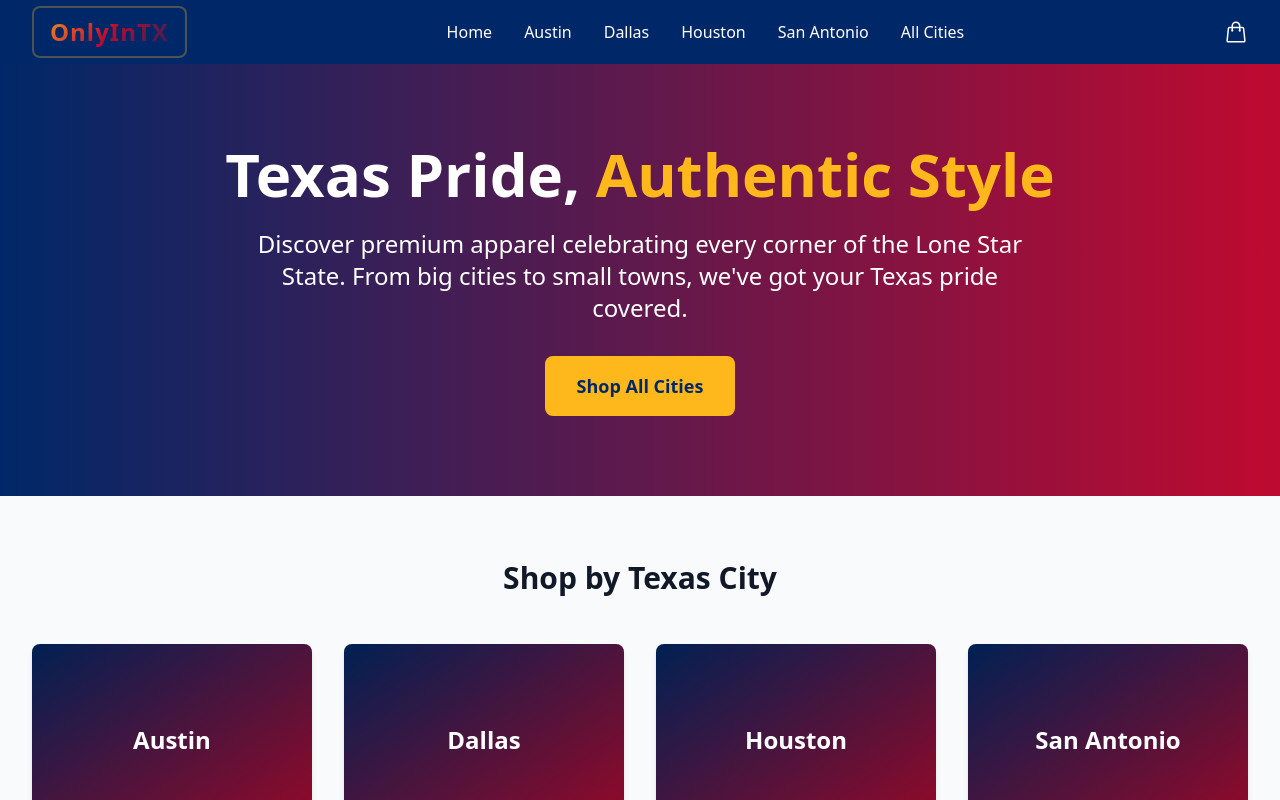
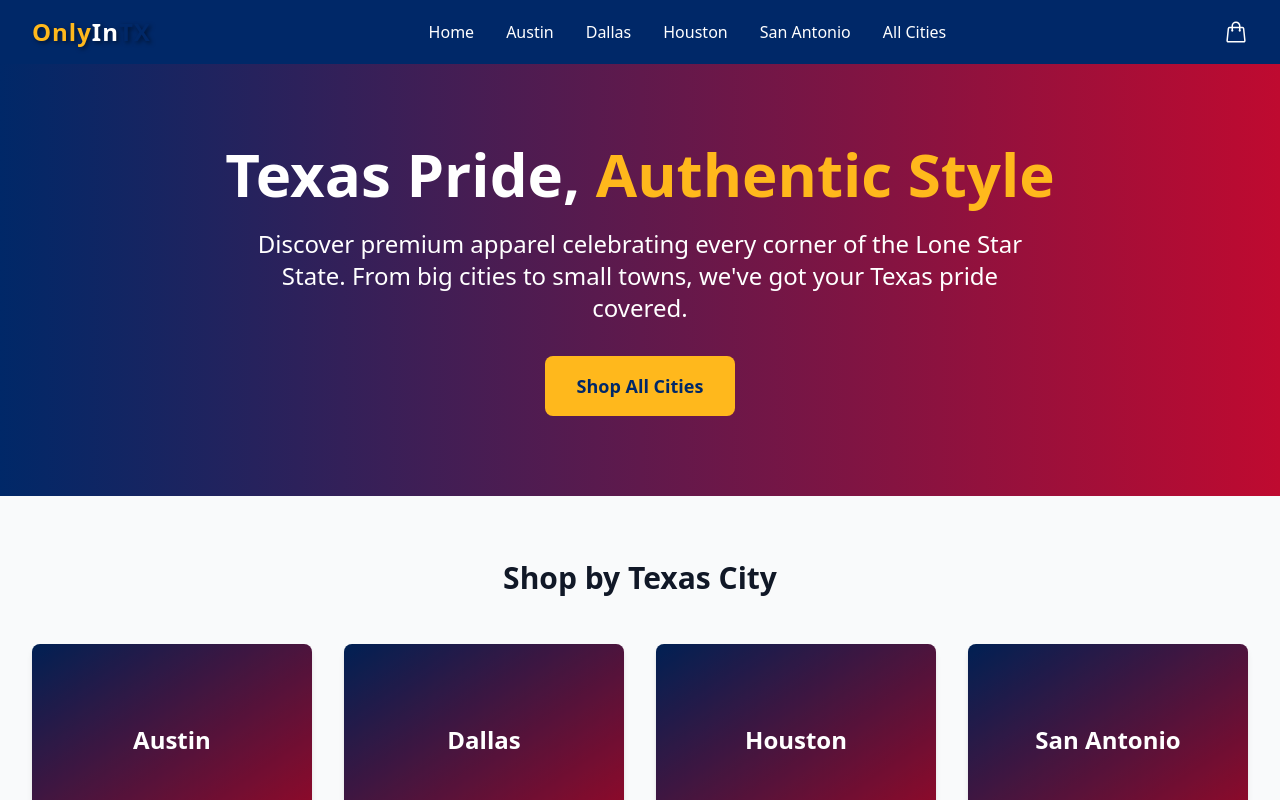
Before and after one commit to onlyintx2024/onlyintx-store, a Next.js app: page / in a window 1280 px wide. Shown: the top 800 px of the page. Built offline with nearby package versions, Linux system fonts and the light colour scheme.

Commit message:
Logo 1 redo

```diff
--- a/components/Layout.js
+++ b/components/Layout.js
@@ -26,8 +26,10 @@ export default function Layout({ children }) {
           <div className="flex h-16 justify-between items-center">
             {/* Logo */}
             <div className="flex items-center">
-              <Link href="/" className="text-2xl font-bold logo-style-4">
-                OnlyInTX
+              <Link href="/" className="text-2xl font-bold logo-style-1">
+                <span className="text-texas-gold">Only</span>
+                <span className="text-white">In</span>
+                <span className="text-texas-blue">TX</span>
               </Link>
             </div>
 
```
